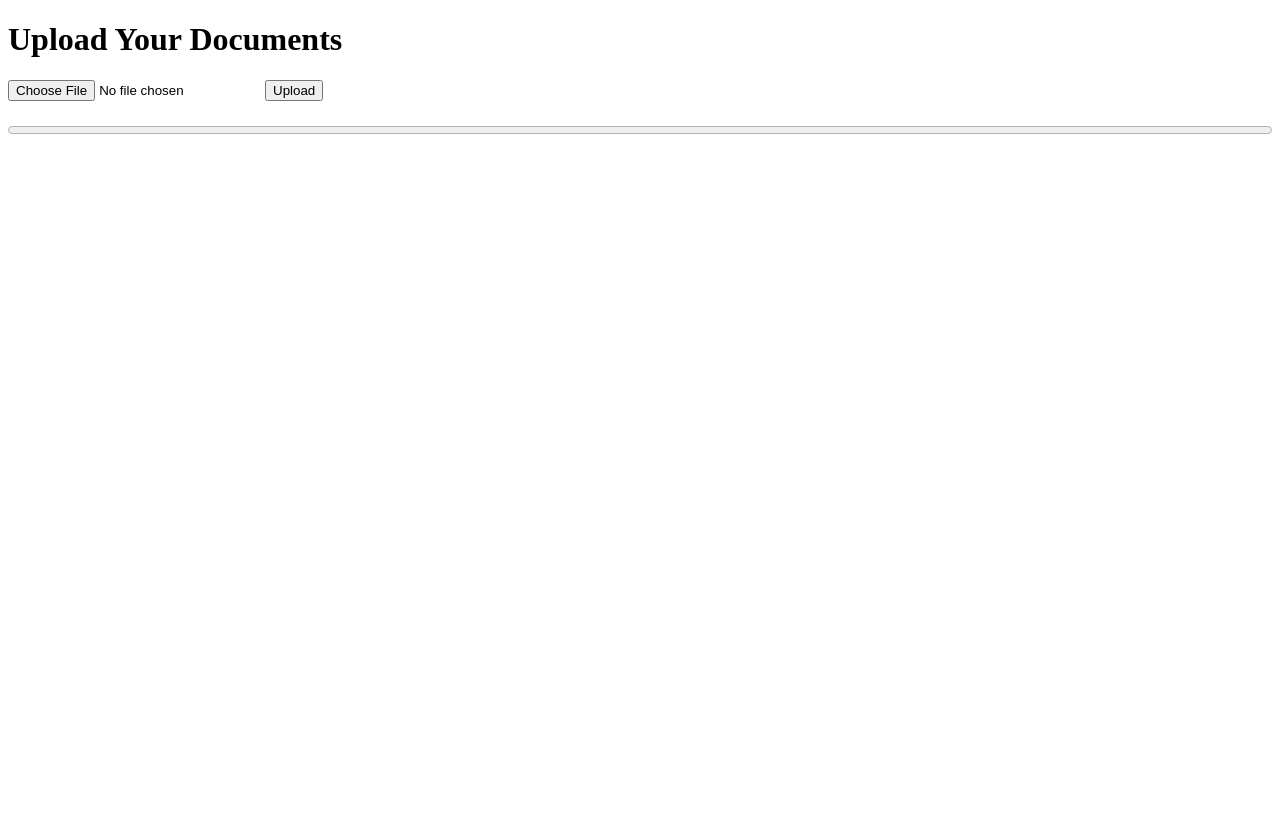
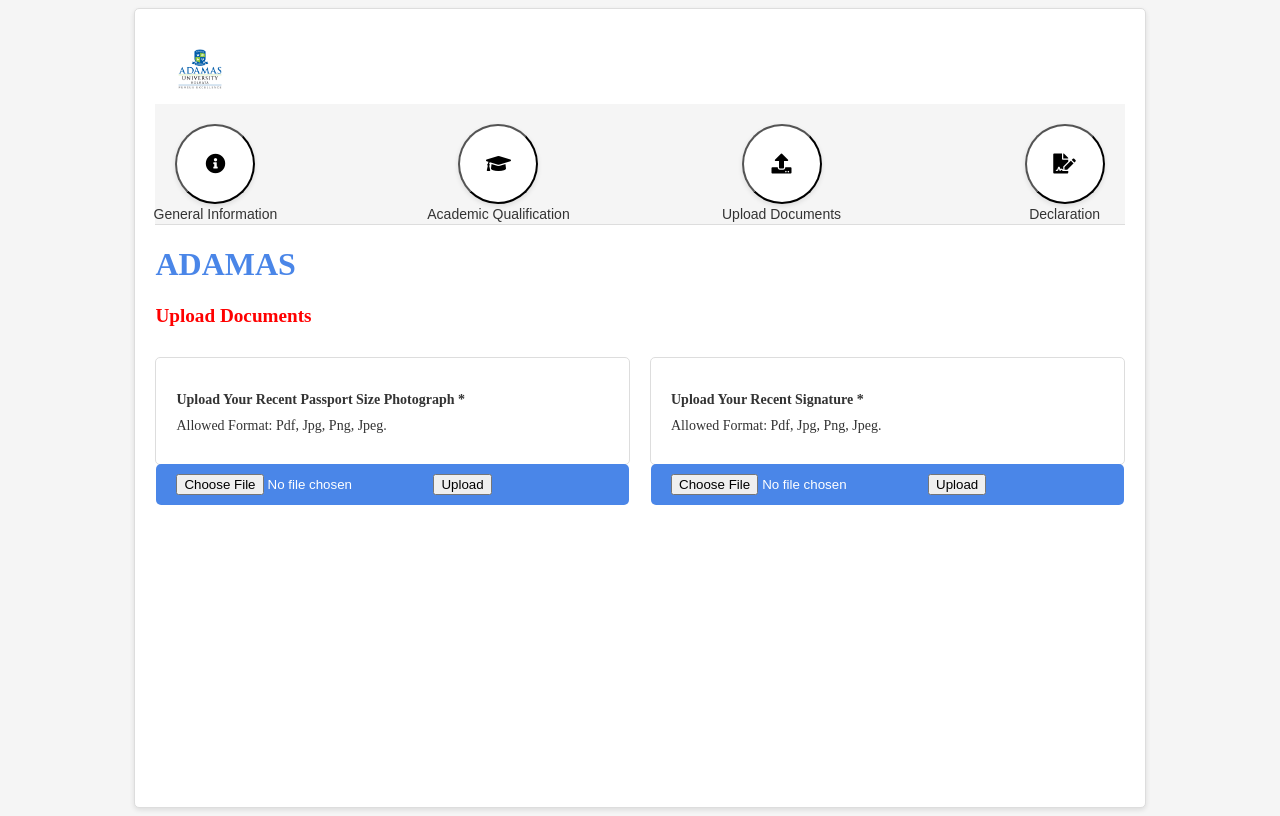
Before and after one commit to Nishka30/PixMender, a plain HTML site: page index.html in a window 1280 px wide. Drawn offline with Linux system fonts and the light colour scheme.

Commit message:
UI  Updated

```diff
--- a/index.html
+++ b/index.html
@@ -1,19 +1,64 @@
 <!DOCTYPE html>
 <html>
+
 <head>
 	<title>Adamas</title>
-	<link rel="stylesheet" type="text/css" href="src/style.css">
+	<link rel="stylesheet" type="text/css" href="src/style.css" />
+	<link rel="stylesheet" href="https://cdnjs.cloudflare.com/ajax/libs/font-awesome/5.15.3/css/all.min.css" />
+	<link href="https://fonts.googleapis.com/css2?family=Roboto:wght@400;500;700&display=swap" rel="stylesheet" />
 </head>
+
 <body>
-	<h1>Upload Your Documents</h1>
-	<input type="file" id="imageInput" accept="image/*">
-	<button id="uploadButton">Upload</button>
-	<div id="progressBarContainer">
-		<progress id="progressBar" value="0" max="100"></progress>
+	<div class="container">
+		<div class="header">
+			<img src="src/ADAMAS_logo.png" alt="Adamas logo" class="logo" />
+		</div>
+		<div class="top-buttons">
+			<button class="button-circle">
+				<i class="fas fa-info-circle"></i>
+				<span class="official-font">General Information</span>
+			</button>
+			<button class="button-circle">
+				<i class="fas fa-graduation-cap"></i>
+				<span class="official-font">Academic Qualification</span>
+			</button>
+			<button class="button-circle">
+				<i class="fas fa-upload"></i>
+				<span class="official-font">Upload Documents</span>
+			</button>
+			<button class="button-circle">
+				<i class="fas fa-file-signature"></i>
+				<span class="official-font">Declaration</span>
+			</button>
+		</div>
+
+		<h1>ADAMAS</h1>
+		<p style="color: red; font-weight: bold; font-size: 1.2em;">Upload Documents</p>
+
+		<div class="upload-documents">
+			<div class="photo-upload">
+				<p><b>Upload Your Recent Passport Size Photograph *</b></p>
+				<label for="photo-input">
+					<input type="file" id="imageInput" accept="image/*" />
+                  <button id="uploadButton">Upload</button>
+				</label>
+				<p class="allowed-format">Allowed Format: Pdf, Jpg, Png, Jpeg.</p>
+			</div>
+
+			<div class="signature-upload">
+				<p><b>Upload Your Recent Signature *</b></p>
+				<label for="signature-input">
+					<input type="file" id="imageInput" accept="image/*" />
+                  <button id="uploadButton">Upload</button>
+				</label>
+				<p class="allowed-format">Allowed Format: Pdf, Jpg, Png, Jpeg.</p>
+			</div>
+		</div>
 	</div>
 
-	<script src="https://www.gstatic.com/firebasejs/8.2.1/firebase-app.js"></script>
-	<script src="https://www.gstatic.com/firebasejs/8.2.1/firebase-storage.js"></script>
-	<script src="src/main.js"></script>
 </body>
+<script src="https://www.gstatic.com/firebasejs/8.2.1/firebase-app.js"></script>
+<script src="https://www.gstatic.com/firebasejs/8.2.1/firebase-storage.js"></script>
+<script src="src/main.js"></script>
+
 </html>
--- a/src/style.css
+++ b/src/style.css
@@ -1,7 +1,169 @@
-#progressBarContainer {
-	margin-top: 20px;
+body {
+	background-color: #f5f5f5;
+  }
+
+  .container {
+	height: 100vh;
+
+	width: 80%;
+	margin-left: 250px;
+	margin: 0 auto;
+	border: 1px solid #ddd;
+	padding: 20px;
+	background-color: #fff;
+	border-radius: 5px;
+	box-shadow: 0 2px 5px rgba(0, 0, 0, 0.1);
+	box-sizing: border-box;
+  }
+
+
+.sidebar {
+  position: fixed;
+  top: 0;
+  left: 0;
+  width: 250px;
+  height: 100%;
+  background-color: #f5f5f5;
+  box-shadow: 0 2px 5px rgba(0, 0, 0, 0.1);
+  z-index: 1000;
 }
 
-progress {
-	width: 100%;
+.scroller {
+  height: calc(100% - 100px);
+  overflow-y: auto;
+  padding: 20px;
 }
+
+.queries {
+  position: absolute;
+  bottom: 0;
+  left: 0;
+  width: 100%;
+  padding: 20px;
+  background-color: #fff;
+  border-top: 1px solid #ddd;
+  box-shadow: 0 -2px 5px rgba(0, 0, 0, 0.1);
+}
+
+  .top-buttons {
+	display: flex;
+	justify-content: space-between;
+	align-items: center;
+	padding: 20px;
+	background-color: #f5f5f5;
+	border-bottom: 1px solid #ddd;
+	margin-top: 15px;
+  }
+
+  .button-circle {
+	display: flex;
+	flex-direction: column;
+	justify-content: center;
+	align-items: center;
+	width: 80px;
+	height: 80px;
+	border-radius: 50%;
+	background-color: #fff;
+	box-shadow: 0 2px 5px rgba(0, 0, 0, 0.1);
+	cursor: pointer;
+	transition: transform 0.2s ease-in-out;
+	position: relative;
+  }
+
+  .button-circle:hover {
+	transform: translateY(-5px);
+  }
+
+  .button-circle i {
+	font-size: 20px;
+  }
+
+  .button-circle .official-font {
+	position: absolute;
+	bottom: -20px;
+	left: 50%;
+	transform: translateX(-50%);
+	font-size: 14px;
+	color: #333;
+	white-space: nowrap;
+  }
+
+  h1 {
+	color: #4a86e8;
+  }
+
+  .upload-documents {
+	display: flex;
+	justify-content: space-between;
+	margin-top: 30px;
+	gap: 20px;
+  }
+
+  .upload-documents .button-circle {
+	background-color: #4a86e8;
+  }
+
+  .upload-documents .button-circle i {
+	color: #fff;
+  }
+
+  .photo-upload,
+  .signature-upload {
+	border: 1px solid #ddd;
+	padding: 20px;
+	border-radius: 5px;
+	position: relative;
+	flex: 1;
+	margin-top: 0;
+  }
+
+  .photo-upload p,
+  .signature-upload p {
+	color: #333;
+	font-size: 14px;
+	margin-bottom: 10px;
+  }
+
+  .photo-upload label,
+  .signature-upload label {
+	background-color: #4a86e8;
+	color: #fff;
+	padding: 10px 20px;
+	border-radius: 5px;
+	cursor: pointer;
+	position: absolute;
+	top: 100%;
+	left: 0;
+	right: 0;
+	margin: 0 auto;
+  }
+
+  .allowed-format {
+	color: #777;
+	font-size: 12px;
+	margin-top: 10px;
+  }
+
+  .text-blue {
+	color: #4a86e8;
+  }
+
+  .fs-20 {
+	font-size: 20px;
+  }
+
+
+
+  .header {
+    height: 60px;
+    background-color: #fff;
+    position: relative;
+}
+
+.logo {
+    position: absolute;
+    top: 15px;
+    left: 20px;
+    width: 50px;
+    height: auto;
+}
```
Also changed, not shown: src/main.js (+5 -5 lines), src/ADAMAS_logo.png (added), src/style.js (added).
